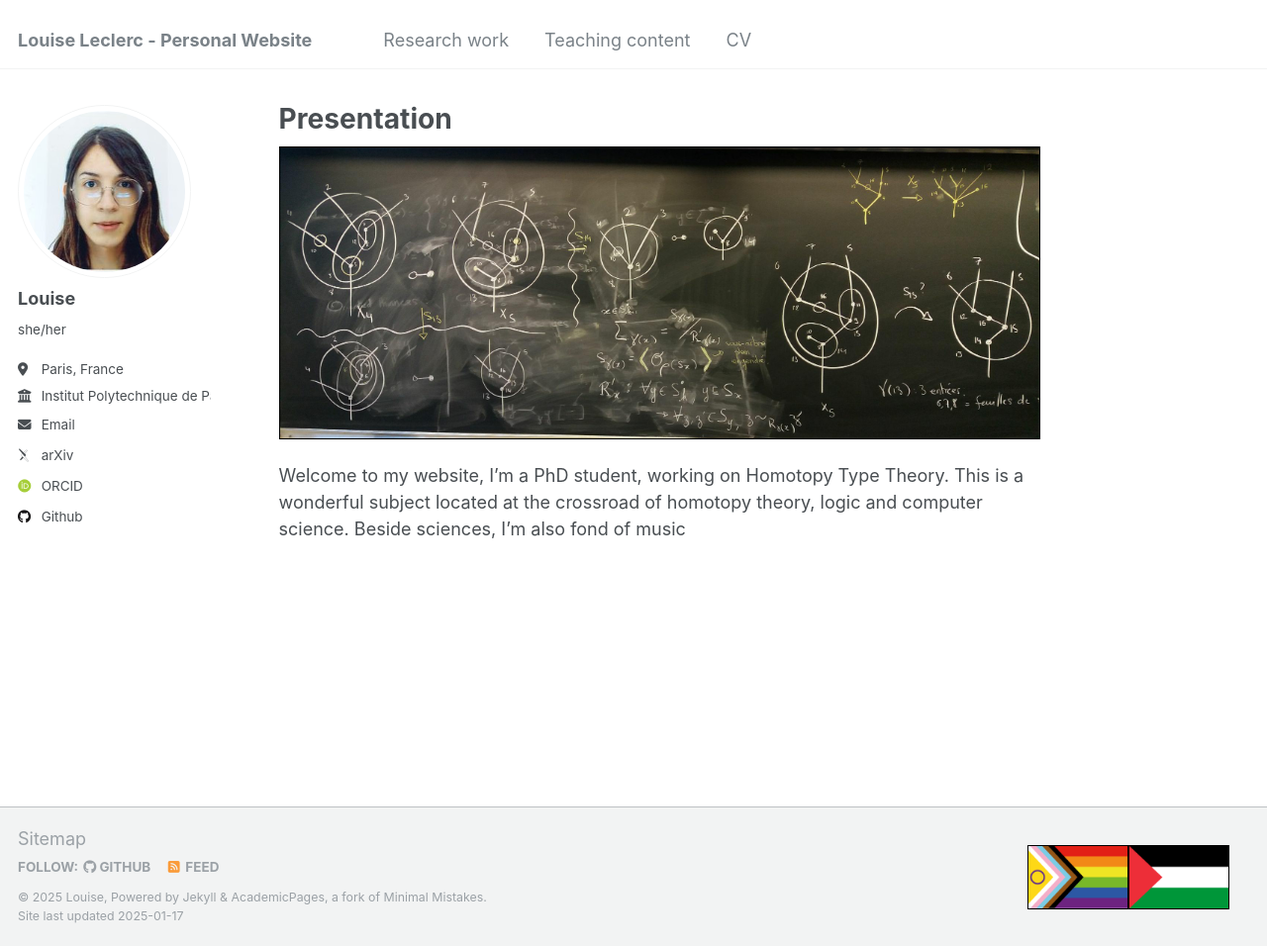
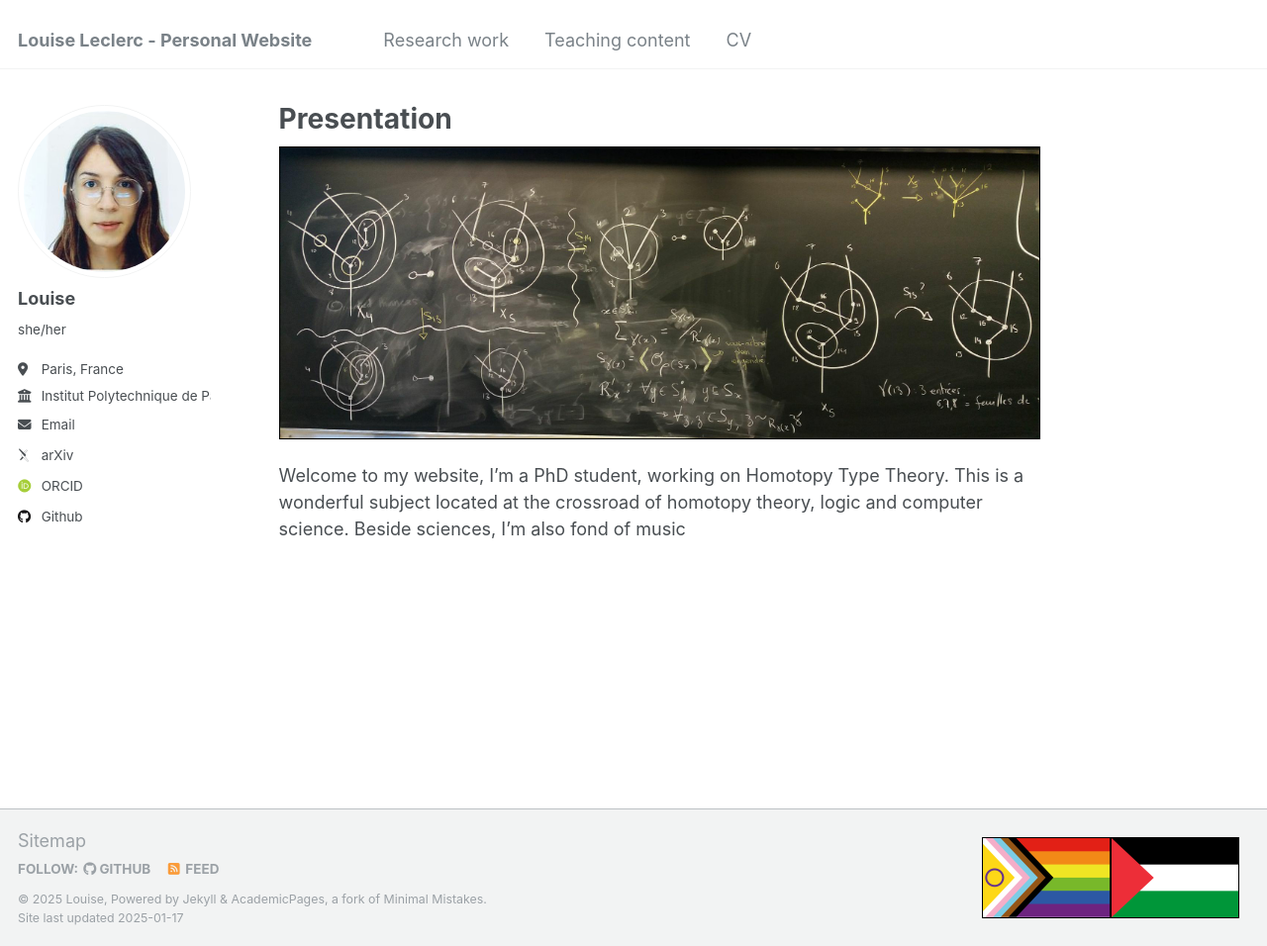
Before and after one commit to luyise/luyise.github.io, a Jekyll site: the page built from _pages/about.md, in a window 1280 px wide and 956 px high. Shown: the whole window at 99% size. Built offline with Jekyll 4.4.1, drawn with Linux system fonts in a browser that asks for light colours; some web fonts are replaced.

Commit message:
adjusting size

```diff
--- a/_includes/footer/custom.html
+++ b/_includes/footer/custom.html
@@ -13,13 +13,13 @@
       justify-content: right;
       align-items: right;
       gap: 0px;
-      padding: 20px;
+      padding: 10px;
   }
 </style>
 
 <div class="container">
-  <img src="/images/progress_pride.png" srcset="/images/progress_pride_128.png 128w, /images/progress_pride_64.png 64w" sizes="(min-width: 640px) 100px, 15vw" alt="support LQBGTQIA+" />
-  <img src="/images/palestine_flag.png" srcset="/images/palestine_flag_128.png 128w, /images/palestine_flag_64.png 64w" sizes="(min-width: 640px) 100px, 15vw" alt="support Palestine" />
+  <img src="/images/progress_pride.png" srcset="/images/progress_pride_128.png 128w, /images/progress_pride_64.png 64w" sizes="(min-width: 640px) 128px, 15vw" alt="support LQBGTQIA+" />
+  <img src="/images/palestine_flag.png" srcset="/images/palestine_flag_128.png 128w, /images/palestine_flag_64.png 64w" sizes="(min-width: 640px) 128px, 15vw" alt="support Palestine" />
 </div>
 <a href="/sitemap/">Sitemap</a>
 <!-- end custom footer snippets -->
```
